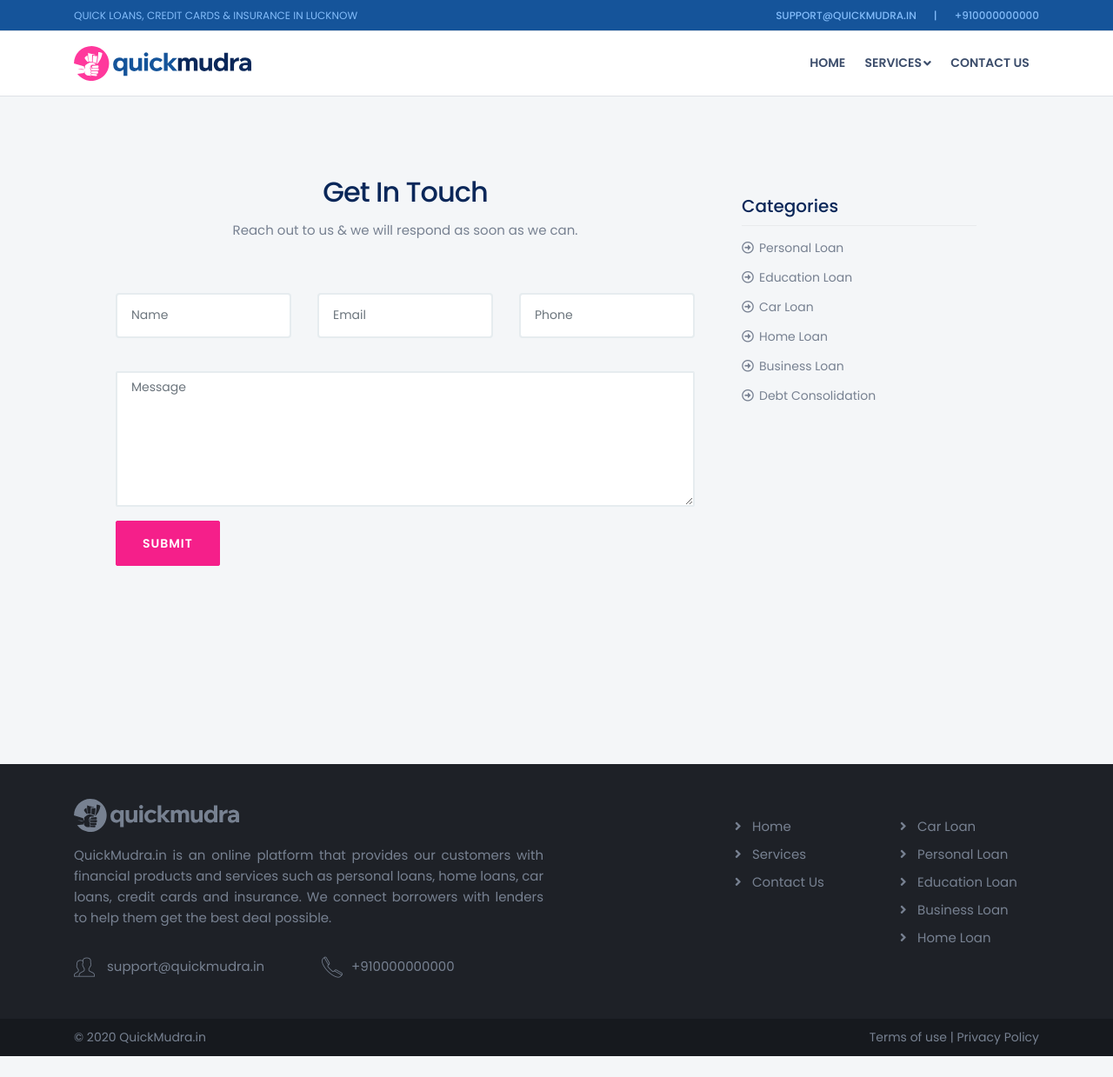
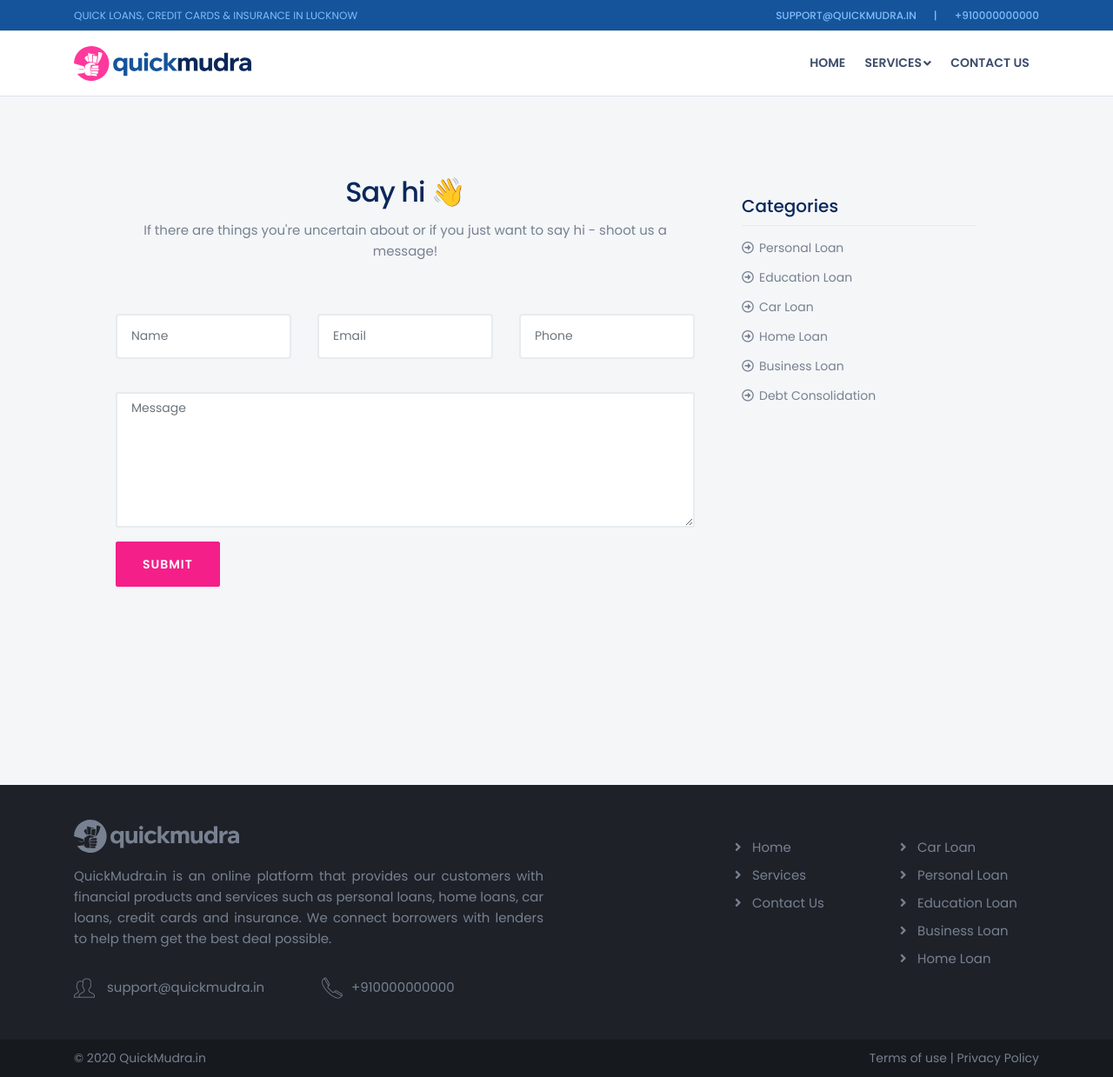
Before and after one commit to jaswinder-singh/creditme, a Jekyll site: the page built from pages/contact.html, in a window 1280 px wide and 1239 px high. Shown: the whole window at 87% size. Built offline with Jekyll 4.4.1, drawn with Linux system fonts in a browser that asks for light colours; nearby versions of some CDN libraries.

Commit message:
Update contact.html

```diff
--- a/pages/contact.html
+++ b/pages/contact.html
@@ -16,9 +16,8 @@ permalink: /contact-us
                   <div class="row">
                     <div class="col-xl-12 col-lg-12 col-md-12 col-sm-12 col-12">
 					<div class="mb60  section-title text-center  ">
-                                        <!-- section title start-->
-                                        <h1>Get In Touch</h1>
-                                        <p>Reach out to us &amp; we will respond as soon as we can.</p>
+                                        <h1>Say hi 👋</h1>
+                                        <p>If there are things you're uncertain about or if you just want to say hi - shoot us a message!</p>
                                     </div>
                                 <form class="contact-us" method="post" action="contact-us.php">
                                     <div class=" ">
```
